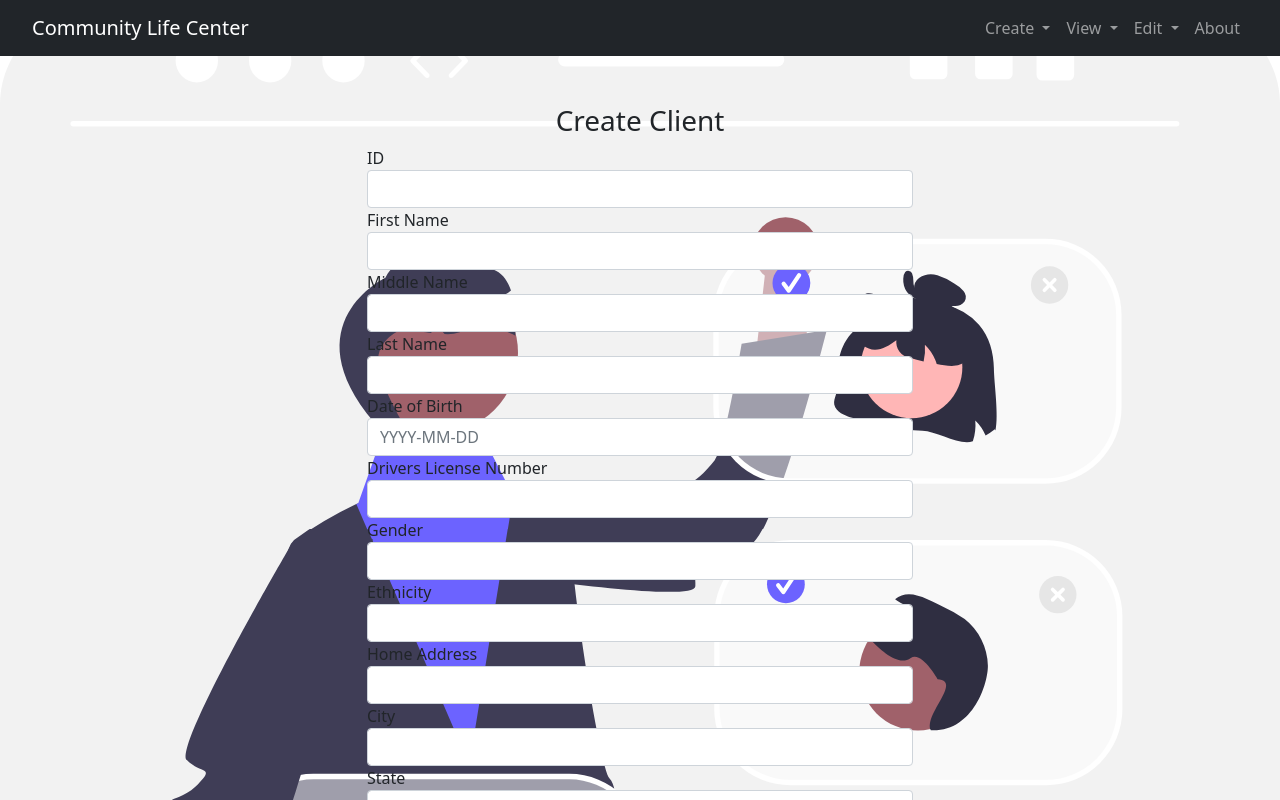
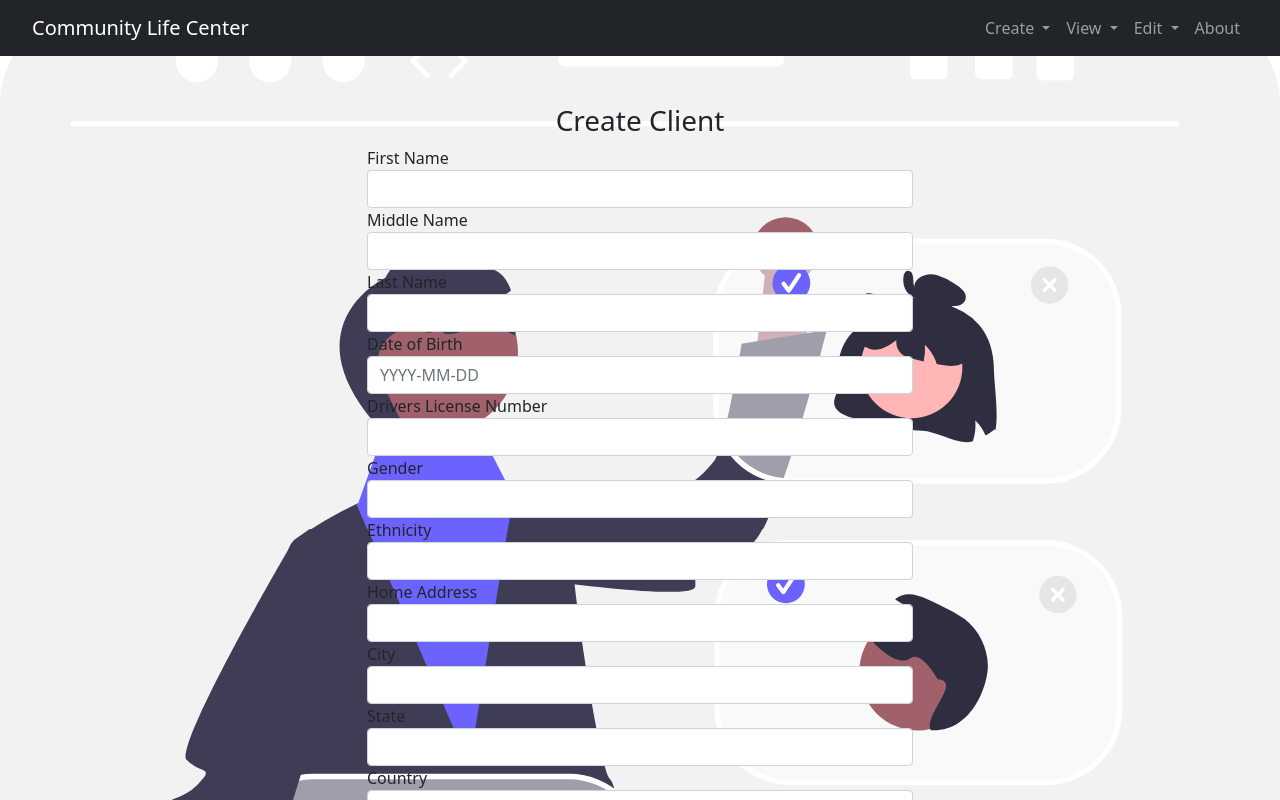
Before and after one commit to alexiscenriquez/CIS4339groupproject, a Vue app in the folder Frontend/: page /new-client in a window 1280 px wide. Shown: the top 800 px of the page. Built offline with nearby package versions, Linux system fonts and the light colour scheme.

Commit message:
Changed backend agg, added auto inc

```diff
--- a/Frontend/src/views/clients/ClientsEdit.vue
+++ b/Frontend/src/views/clients/ClientsEdit.vue
@@ -16,7 +16,7 @@
 
                 <div class="form-group">
                     <label>Middle Name</label>
-                    <input type="text" class="form-control" v-model="cls_list[0].middle_name" required>
+                    <input type="text" class="form-control" v-model="cls_list[0].mid_name" required>
                 </div>
 
                 <div class="form-group">
@@ -186,7 +186,7 @@
 
                 <div class="form-group">
                     <label>Worker Compensation</label>
-                    <input type="text" class="form-control" v-model="cls_list[0].spousal_income_support" required>
+                    <input type="text" class="form-control" v-model="cls_list[0].worker_compensation" required>
                 </div>
 
                 <div class="form-group">
@@ -221,7 +221,7 @@
 
                 <div class="form-group">
                     <label>Social Security</label>
-                    <input type="text" class="form-control" placeholder="Social security number" v-model="cls_list[0].social_secturity" required>
+                    <input type="text" class="form-control" placeholder="Social security number" v-model="cls_list[0].social_security" required>
                 </div>
 
                 <div class="form-group">
--- a/Frontend/src/views/clients/NewClient.vue
+++ b/Frontend/src/views/clients/NewClient.vue
@@ -3,10 +3,10 @@
         <div class="col-md-6">
             <h3 class="text-center">Create Client</h3>
             <form @submit.prevent="handleSubmitForm">
-                 <div class="form-group">
+                <!-- <div class="form-group">
                     <label>ID</label>
                     <input type="text" class="form-control" v-model="clients.cid" required>
-                </div>
+                </div>-->
 
                 <div class="form-group">
                     <label>First Name</label>
--- a/Frontend/src/views/clients/ServiceRep.vue
+++ b/Frontend/src/views/clients/ServiceRep.vue
@@ -13,12 +13,11 @@
             }
         },
         created(){
-            let apiURL = `http://localhost:8080/clients/client-history`;
+            let apiURL = `http://localhost:8080/clients/client-history/${this.$route.params.id}`;
             axios.get(apiURL).then(res => {
                 this.client = res.data[0];
                 this.employee = res.data[0].employees;
                 this.service = res.data[0].services;
-
             }).catch(error=>{
                 console.log(error)
             });
@@ -28,7 +27,7 @@
                 let data = {
                     "id":ID,
                 }
-                let apiURL = `http://localhost:8080/clients/add-emp/${this.$route.params.id}`
+                let apiURL = `http://localhost:8080/clients/del-emp/${this.$route.params.id}`
                 let indexOfArrayItem = this.employee.findIndex(i=>i.employeeID === ID);
 
                 if(window.confirm('Remove Employee from Client?')){
```
Also changed, not shown: 2 other files (tests, documents, lock files or other folders).
